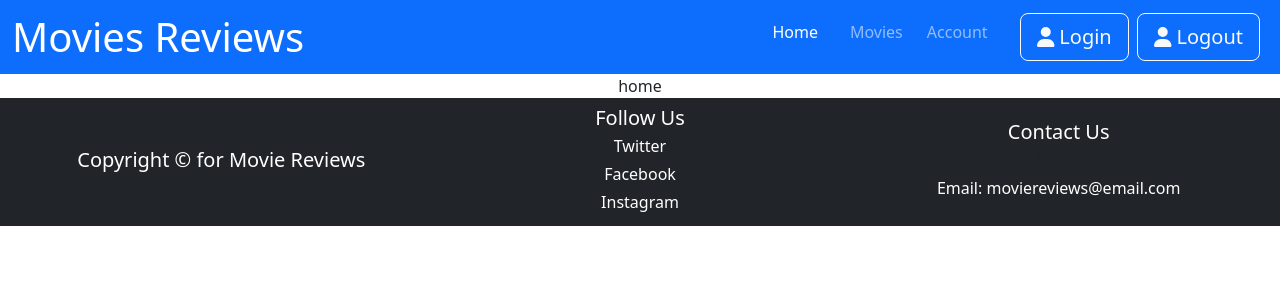
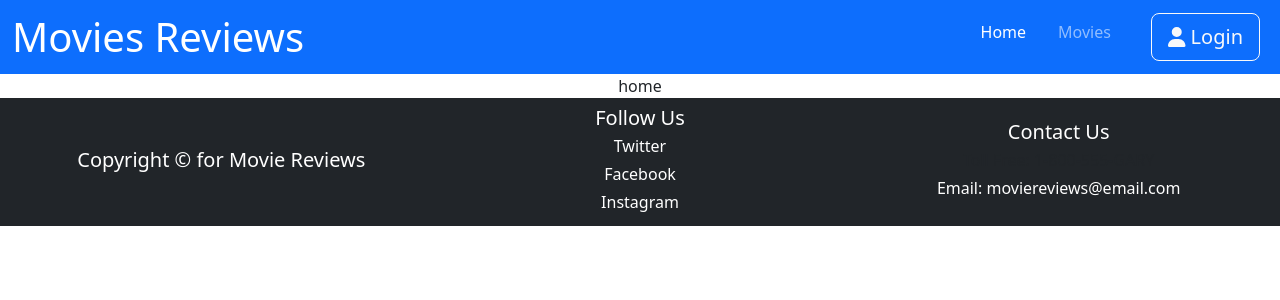
Before and after one commit to Semester3Sprint1/Sprint2, a React (Create React App) app in the folder Project/s3-sprint2/: page / in a window 1280 px wide. Shown: the top 300 px of the page. Built offline with nearby package versions, Linux system fonts and the light colour scheme.

Commit message:
Nav Logged States Updated

```diff
--- a/Project/s3-sprint2/src/Components/Main/Nav.jsx
+++ b/Project/s3-sprint2/src/Components/Main/Nav.jsx
@@ -2,8 +2,12 @@ import {useState } from "react";
 import { NavLink, Link } from "react-router-dom";
 import { FontAwesomeIcon } from "@fortawesome/react-fontawesome";
 import { faUser } from "@fortawesome/free-solid-svg-icons";
+import AuthContext from "../Context/auth-context";
+import { useContext } from "react";
+export default function NavBar(props) {
+    const authCtx = useContext(AuthContext)
+    const isLoggedIn = authCtx.isLoggedIn
 
-export default function NavBar(props) {
   const [isNavCollaspsed, setIsNavCollapsed] = useState(true);
 
   const handleNavCollapse = () => setIsNavCollapsed(!isNavCollaspsed);
@@ -54,6 +58,7 @@ export default function NavBar(props) {
                Movies
               </NavLink>
             </li>
+            {isLoggedIn &&(
                  <li className="nav-item">
                  <NavLink
                    className="nav-link clickable h3"
@@ -62,8 +67,11 @@ export default function NavBar(props) {
                    Account
                  </NavLink>
                </li>
+            )}
+
           </ul>
         </div>
+        {!isLoggedIn &&(
              <NavLink className="nav-link clickable " to="/auth">
              <button
                type="button"
@@ -72,12 +80,16 @@ export default function NavBar(props) {
                {userIcon} Login
              </button>
            </NavLink>
+        )}
+        {isLoggedIn &&(
             <button
             type="button"
             className="btn btn-outline-light btn-lg me-2 "
           >
             {userIcon} Logout
           </button>
+        )}
+
 
       </div>
     </nav>
```
Lines whose indentation alone changed are shown as unchanged.
